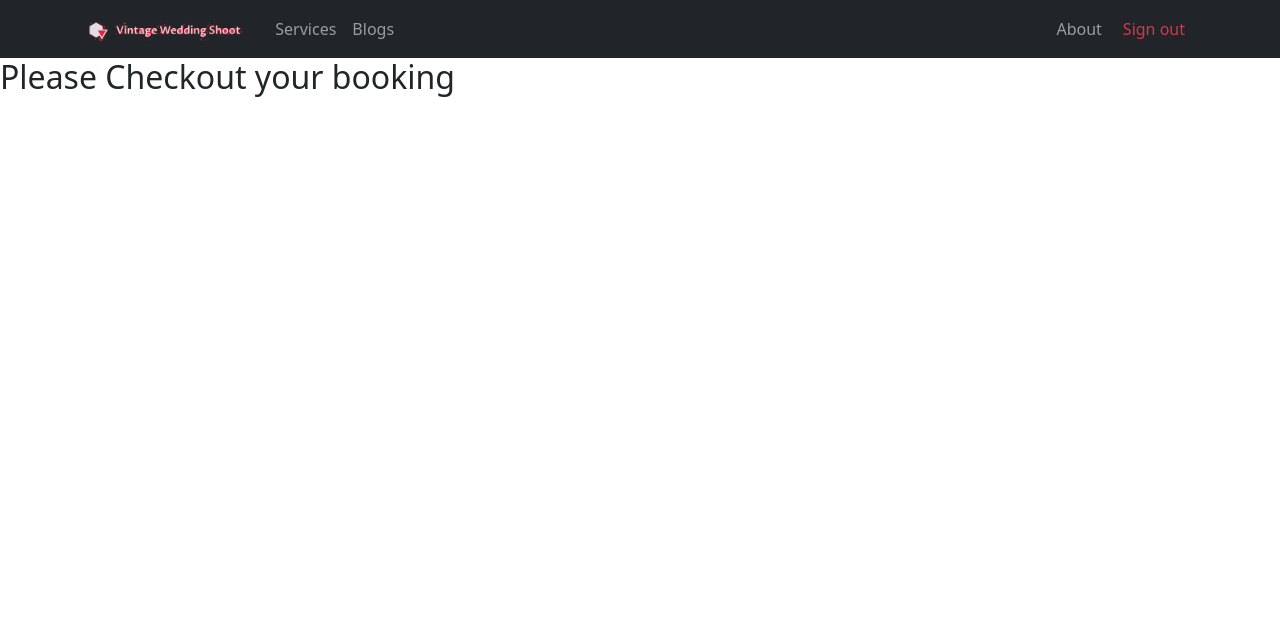
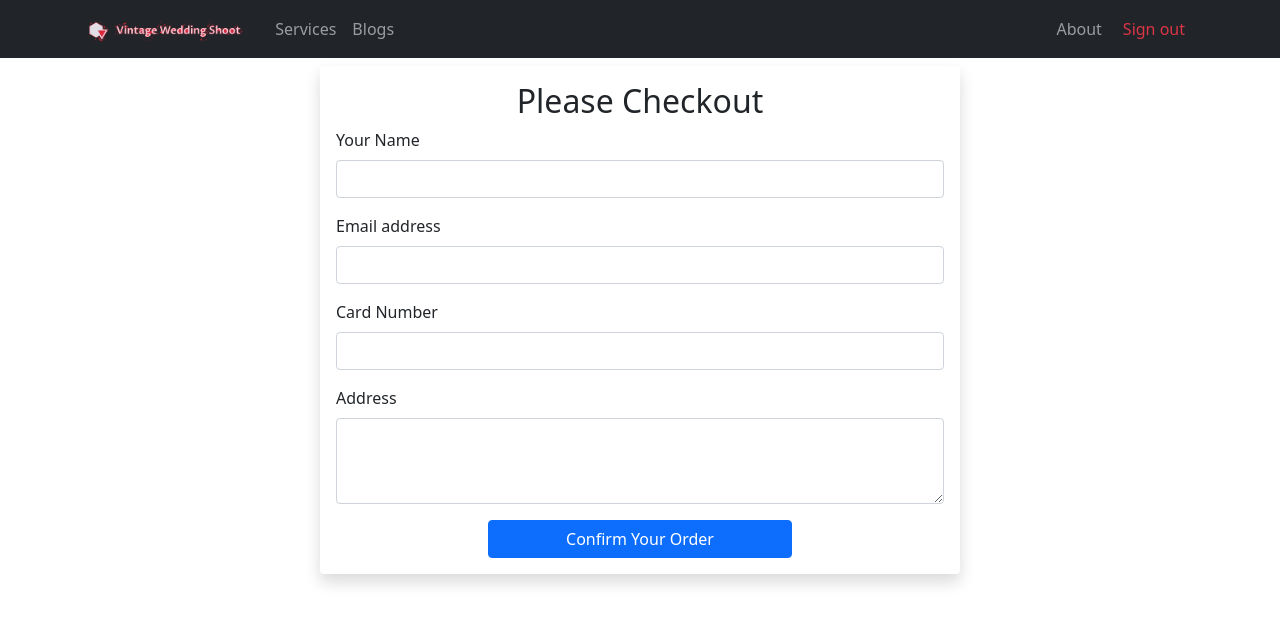
Before and after one commit to anikjoyy/independent-service-provider-website, a React (Create React App) app: page /checkout in a window 1280 px wide. Shown: the top 624 px of the page. Built offline with nearby package versions, Linux system fonts and the light colour scheme; no server answers; sample sign-in values are in the browser's storage.

Commit message:
created checkout page

```diff
--- a/src/Components/CheckOut/CheckOut.js
+++ b/src/Components/CheckOut/CheckOut.js
@@ -1,9 +1,38 @@
 import React from 'react';
+import { Button, Form } from 'react-bootstrap';
 
 const CheckOut = () => {
   return (
-    <div>
-      <h2>Please Checkout your booking</h2>
+    <div className='container w-50 mx-auto mt-2 shadow p-3 mb-5 bg-white rounded'>
+      <h2 className='text-center'>Please Checkout </h2>
+
+      <div>
+        <Form>
+          <Form.Group className='mb-3' controlId='formBasicName'>
+            <Form.Label>Your Name</Form.Label>
+            <Form.Control type='text' />
+          </Form.Group>
+          <Form.Group className='mb-3' controlId='formBasicEmail'>
+            <Form.Label>Email address</Form.Label>
+            <Form.Control type='email' />
+          </Form.Group>
+          <Form.Group className='mb-3' controlId='formBasicCard'>
+            <Form.Label>Card Number</Form.Label>
+            <Form.Control type='number' />
+          </Form.Group>
+          <Form.Group className='mb-3' controlId='exampleForm.ControlTextarea1'>
+            <Form.Label>Address</Form.Label>
+            <Form.Control as='textarea' rows={3} />
+          </Form.Group>
+          <Button
+            className='d-flex justify-content-center align-items-center w-50 mx-auto'
+            variant='primary'
+            type='submit'
+          >
+            Confirm Your Order
+          </Button>
+        </Form>
+      </div>
     </div>
   );
 };
```
